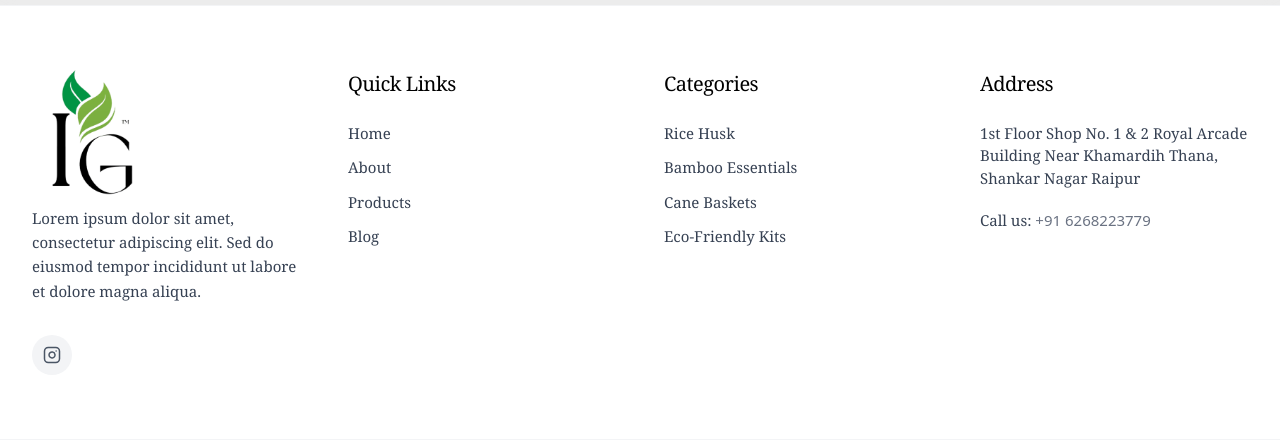
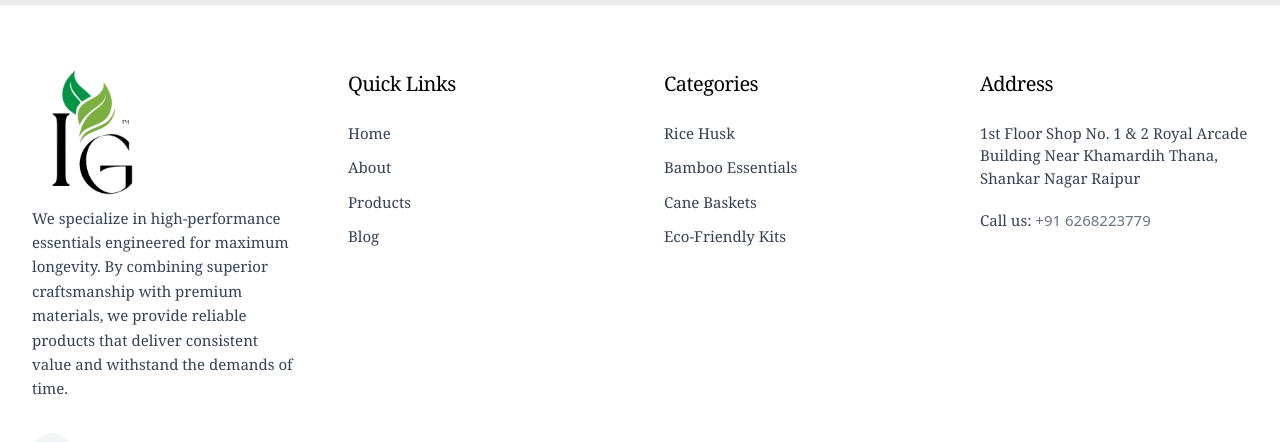
Before and after one commit to rajurao1106/indoors-global, a Next.js app: page / in a window 1280 px wide. Shown: the part 4049-4491 px from the top of the page. Built offline with nearby package versions, Linux system fonts and the light colour scheme; grey boxes are pictures that could not be loaded.

Commit message:
Update Footer.tsx

```diff
--- a/components/layout/Footer.tsx
+++ b/components/layout/Footer.tsx
@@ -16,8 +16,7 @@ const Footer = () => {
               <div className="w-30 h-30 max-lg:w-20 max-lg:h-20 mb-2">
                 <Image src={logo} alt="" />
               </div>
-              Lorem ipsum dolor sit amet, consectetur adipiscing elit. Sed do
-              eiusmod tempor incididunt ut labore et dolore magna aliqua.
+              We specialize in high-performance essentials engineered for maximum longevity. By combining superior craftsmanship with premium materials, we provide reliable products that deliver consistent value and withstand the demands of time.
             </li>
           </ul>
 
```
